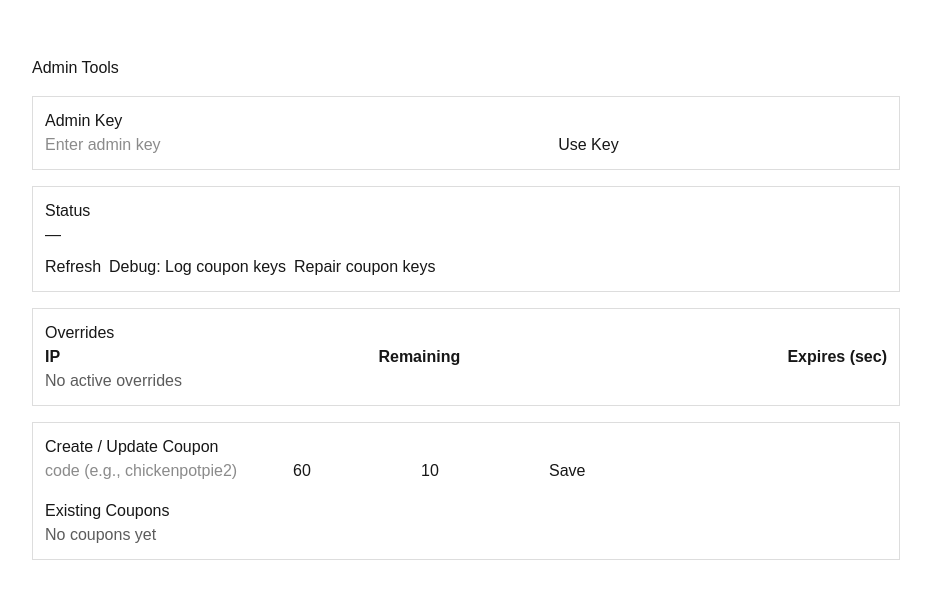
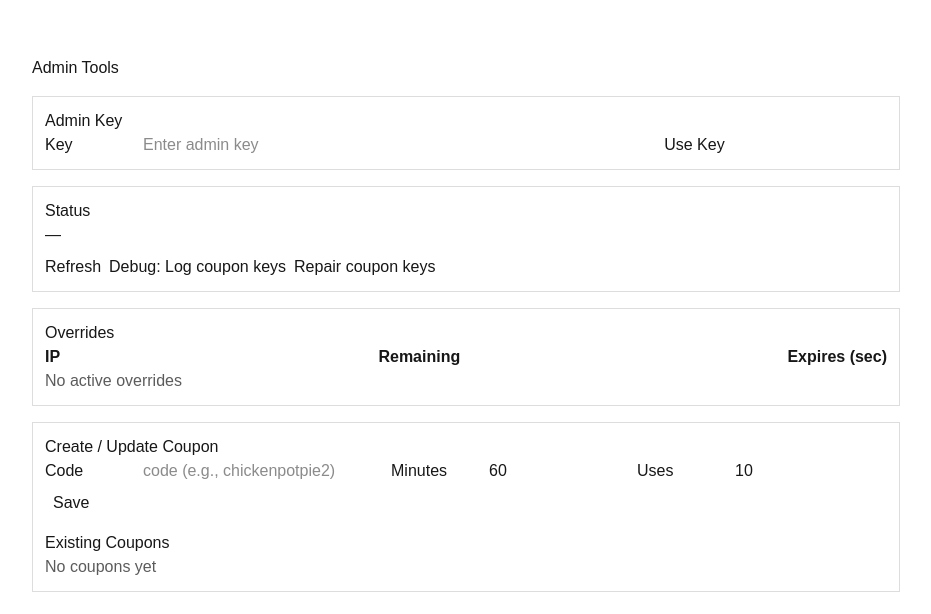
Before and after one commit to Xer0las/bh-monologue, a Next.js app: page /admin/manage in a window 1280 px wide. Shown: the top 614 px of the page, without its empty margins (174-1105 px from the left). Built offline with nearby package versions, Linux system fonts and the light colour scheme.

Commit message:
Update page.tsx

```diff
--- a/src/app/admin/manage/page.tsx
+++ b/src/app/admin/manage/page.tsx
@@ -111,14 +111,20 @@ export default function AdminManagePage() {
 
       <section style={{ margin: '16px 0', padding: 12, border: '1px solid #ddd' }}>
         <h2>Admin Key</h2>
+        <div style={{ display: 'flex', alignItems: 'center', gap: 8 }}>
+          <label htmlFor="admin-key" style={{ minWidth: 90 }}>Key</label>
           <input
+            id="admin-key"
+            name="adminKey"
             type="password"
             placeholder="Enter admin key"
             value={key}
             onChange={(e) => setKey(e.target.value)}
             style={{ width: '60%' }}
+            autoComplete="off"
           />
           <button onClick={saveKey} style={{ marginLeft: 8 }}>Use Key</button>
+        </div>
         {err && <p style={{ color: 'crimson' }}>{err}</p>}
       </section>
 
@@ -180,31 +186,47 @@ export default function AdminManagePage() {
 
       <section style={{ margin: '16px 0', padding: 12, border: '1px solid #ddd' }}>
         <h2>Create / Update Coupon</h2>
-        <form onSubmit={createCoupon}>
+        <form onSubmit={createCoupon} noValidate>
+          <div style={{ display: 'flex', alignItems: 'center', gap: 8, flexWrap: 'wrap' }}>
+            <label htmlFor="coupon-code" style={{ minWidth: 90 }}>Code</label>
             <input
+              id="coupon-code"
+              name="code"
               placeholder="code (e.g., chickenpotpie2)"
               value={form.code}
               onChange={(e) => setForm({ ...form, code: e.target.value })}
               required
               style={{ width: 240 }}
+              autoComplete="off"
             />
+            <label htmlFor="coupon-minutes" style={{ minWidth: 90 }}>Minutes</label>
             <input
+              id="coupon-minutes"
+              name="minutes"
               type="number"
               placeholder="minutes"
               value={form.minutes}
               onChange={(e) => setForm({ ...form, minutes: Number(e.target.value) })}
               required
-            style={{ width: 120, marginLeft: 8 }}
+              style={{ width: 140 }}
+              autoComplete="off"
+              inputMode="numeric"
             />
+            <label htmlFor="coupon-uses" style={{ minWidth: 90 }}>Uses</label>
             <input
+              id="coupon-uses"
+              name="uses"
               type="number"
               placeholder="uses"
               value={form.uses}
               onChange={(e) => setForm({ ...form, uses: Number(e.target.value) })}
               required
-            style={{ width: 120, marginLeft: 8 }}
+              style={{ width: 140 }}
+              autoComplete="off"
+              inputMode="numeric"
             />
             <button type="submit" style={{ marginLeft: 8 }}>Save</button>
+          </div>
         </form>
         <h3 style={{ marginTop: 16 }}>Existing Coupons</h3>
         <ul>
```
Lines whose indentation alone changed are shown as unchanged.
